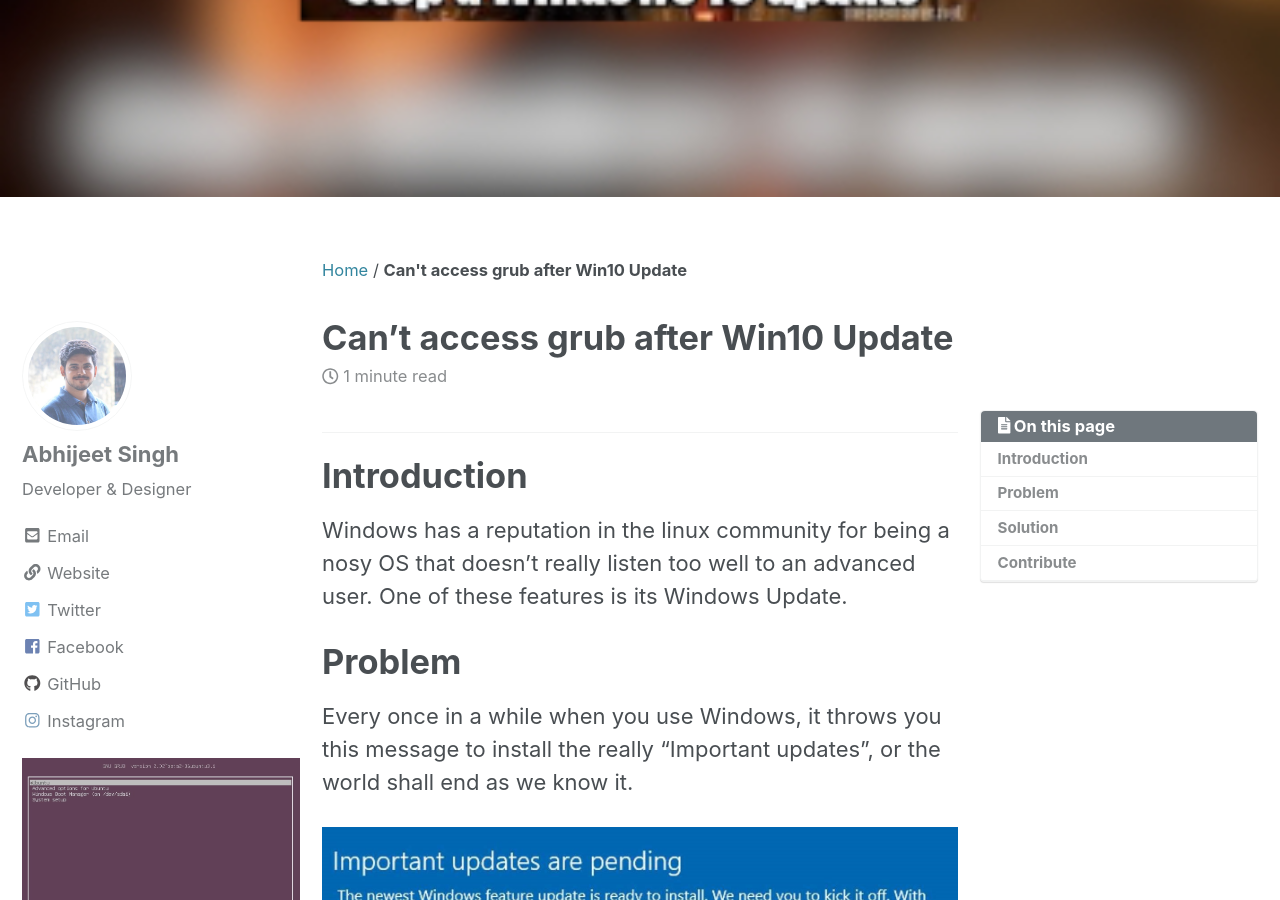
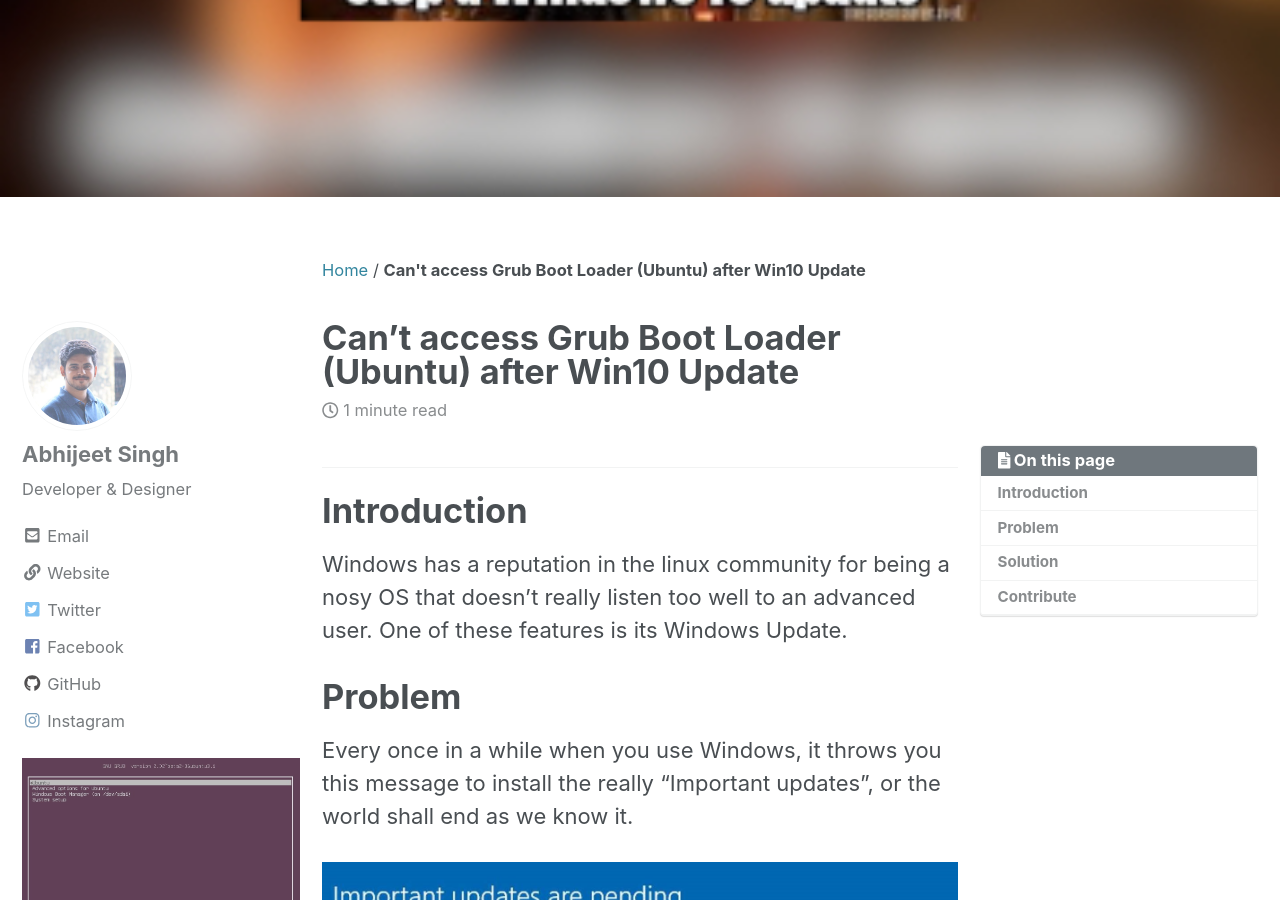
Before and after one commit to cseas/cseas.github.io, a Jekyll site: the page built from _posts/2018-11-16-win10grub.md, in a window 1280 px wide and 900 px high, scrolled down 644 px. Built offline with Jekyll 4.4.1, drawn with Linux system fonts in a browser that asks for light colours; cached includes are drawn as plain includes; nearby versions of some CDN libraries; emoji names are drawn with the system emoji font.

Commit message:
Update title and sidebar

```diff
--- a/_posts/2018-11-16-win10grub.md
+++ b/_posts/2018-11-16-win10grub.md
@@ -3,7 +3,7 @@
 author: Abhijeet Singh
 toc: true
 toc_sticky: true
-title: Can't access grub after Win10 Update
+title: Can't access Grub Boot Loader (Ubuntu) after Win10 Update
 header:
   image: /assets/images/win10grub/header.jpg
   teaser: /assets/images/win10grub/teaser.jpg
@@ -15,7 +15,7 @@
     image_alt: "image"
     text: "A boot loader package that supports multiple operating systems on a computer."
   - title: "Fix"
-    text: "Instructions provided for a Dell PC running UEFI"
+    text: "Instructions provided for a Dell PC running UEFI, dual-booted with Windows 10 and Ubuntu 18.04 LTS"
 
 ---
 <!-- Add post written in markdown below -->
```
